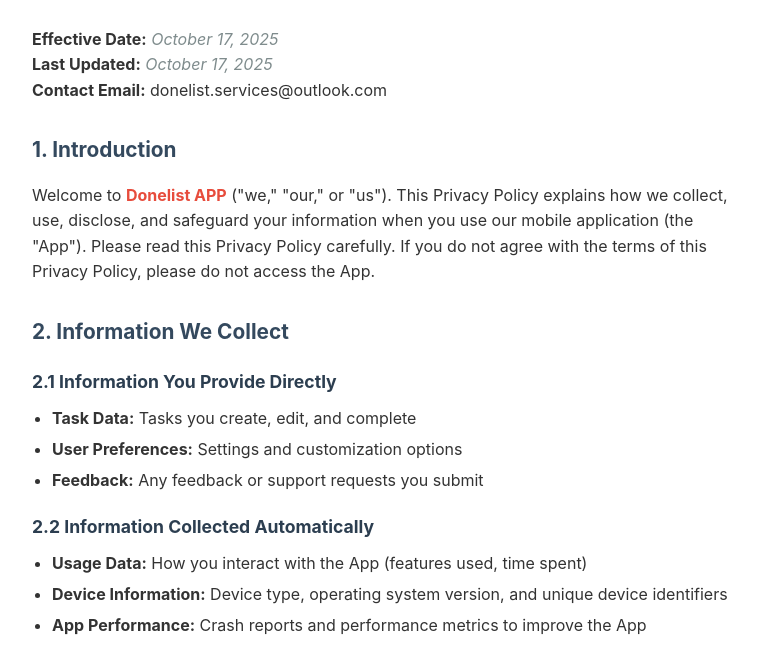
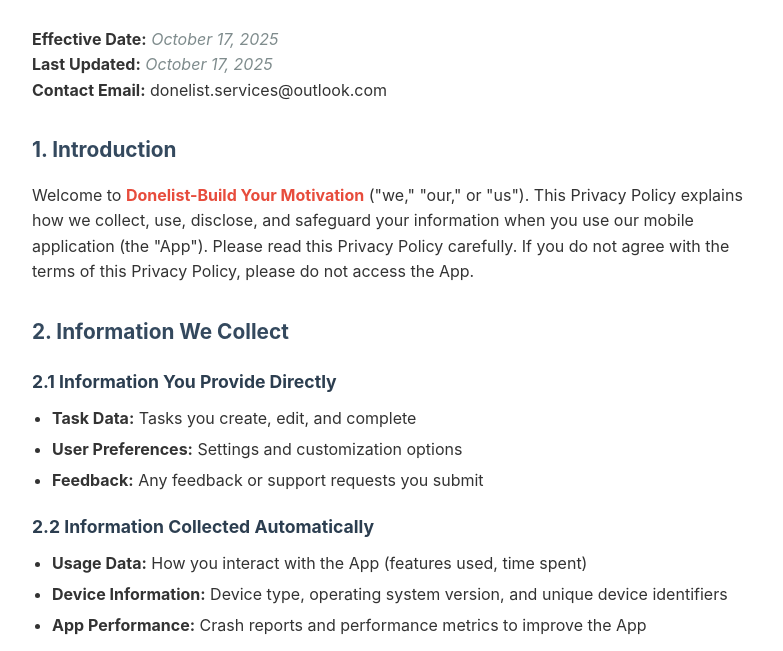
Before and after one commit to evendev1231/donelist-privacy, a plain HTML site: page index.html in a window 1280 px wide. Shown: the part 149-800 px from the top of the page, without its empty margins (248-1031 px from the left). Drawn offline with Linux system fonts and the light colour scheme.

Commit message:
Update title and branding in Privacy Policy

```diff
--- a/index.html
+++ b/index.html
@@ -3,7 +3,7 @@
 <head>
     <meta charset="UTF-8">
     <meta name="viewport" content="width=device-width, initial-scale=1.0">
-    <title>Privacy Policy - DoneList - Procrastination Killer</title>
+    <title>Privacy Policy - DoneList-Build Your Motivation</title>
     <style>
         body {
             font-family: -apple-system, BlinkMacSystemFont, 'Segoe UI', Roboto, sans-serif;
@@ -84,7 +84,7 @@
         <strong>Contact Email:</strong> donelist.services@outlook.com</p>
 
         <h2>1. Introduction</h2>
-        <p>Welcome to <span class="app-title">Donelist APP</span> ("we," "our," or "us"). This Privacy Policy explains how we collect, use, disclose, and safeguard your information when you use our mobile application (the "App"). Please read this Privacy Policy carefully. If you do not agree with the terms of this Privacy Policy, please do not access the App.</p>
+        <p>Welcome to <span class="app-title">Donelist-Build Your Motivation</span> ("we," "our," or "us"). This Privacy Policy explains how we collect, use, disclose, and safeguard your information when you use our mobile application (the "App"). Please read this Privacy Policy carefully. If you do not agree with the terms of this Privacy Policy, please do not access the App.</p>
 
         <h2>2. Information We Collect</h2>
 
@@ -228,7 +228,7 @@
         </ul>
 
         <div class="footer">
-            <p><strong>DoneList - Procrastination Killer</strong><br>
+            <p><strong>DoneList-Build Your Motivation</strong><br>
             <em>Helping you build motivation through tiny wins</em></p>
             <p><em>This Privacy Policy is effective as of October 17, 2025</em></p>
         </div>
```
